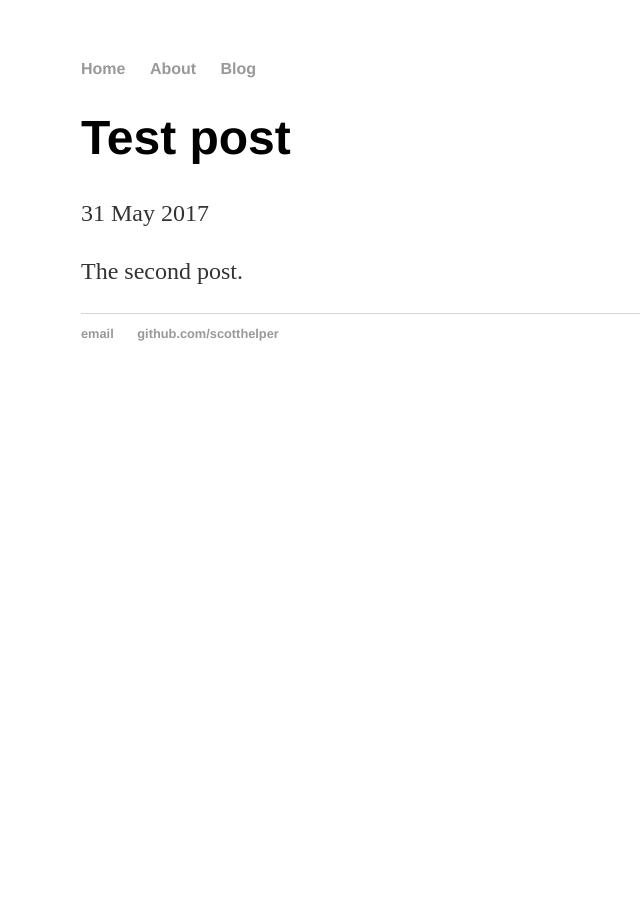
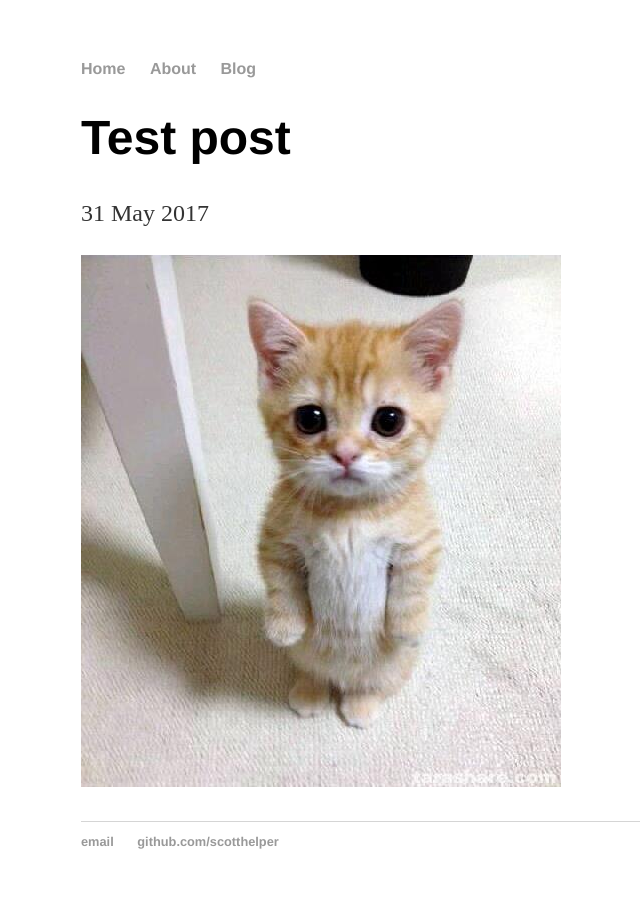
Before and after one commit to scotthelper/scotthelper.github.io, a Jekyll site: the page built from _posts/2017-05-31-test-post.md, in a window 1280 px wide. Shown: the whole page, without its empty margins (111-751 px from the left). Built offline with Jekyll 4.4.1, drawn with Linux system fonts in a browser that asks for light colours; our own code applies the rules of GitHub Pages for plain Markdown files.

Commit message:
Update from Forestry.io - 2017-05-31-test-post.md

```diff
--- a/_posts/2017-05-31-test-post.md
+++ b/_posts/2017-05-31-test-post.md
@@ -5,4 +5,4 @@
 ---
 
 
-The second post.
+![](/uploads/2017/05/31/Cute-Cat.jpg)
```
Also changed, not shown: uploads/2017/05/31/Cute-Cat.jpg (added).
